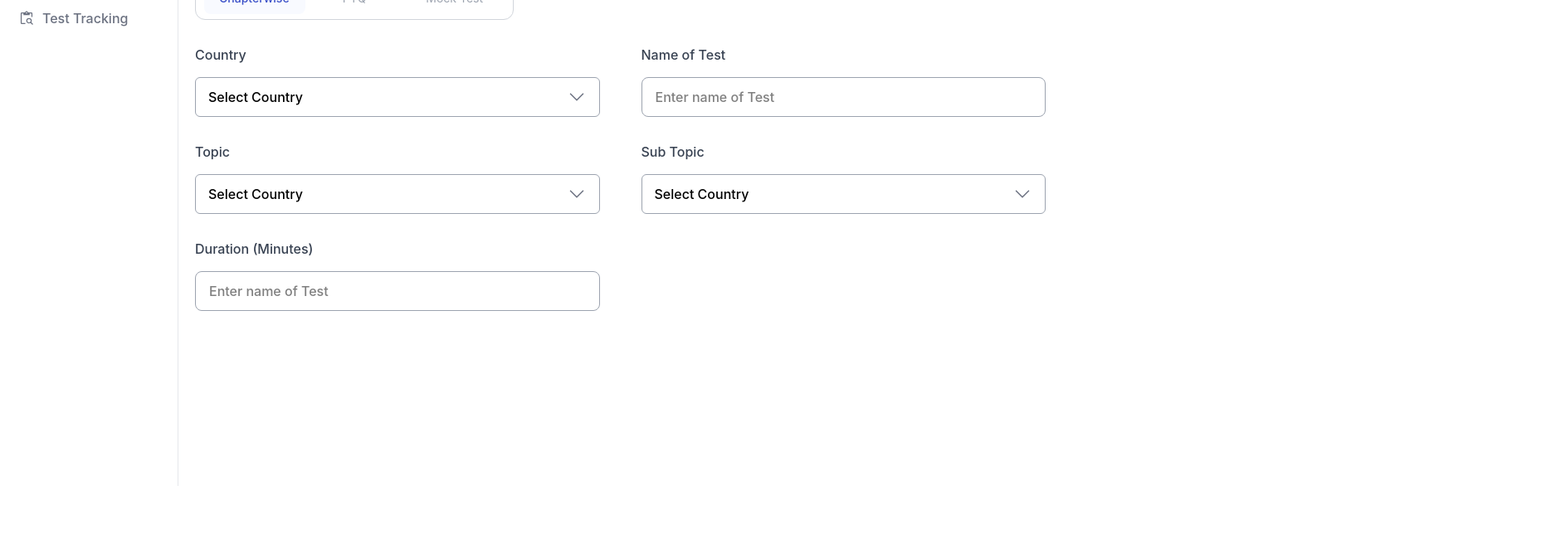
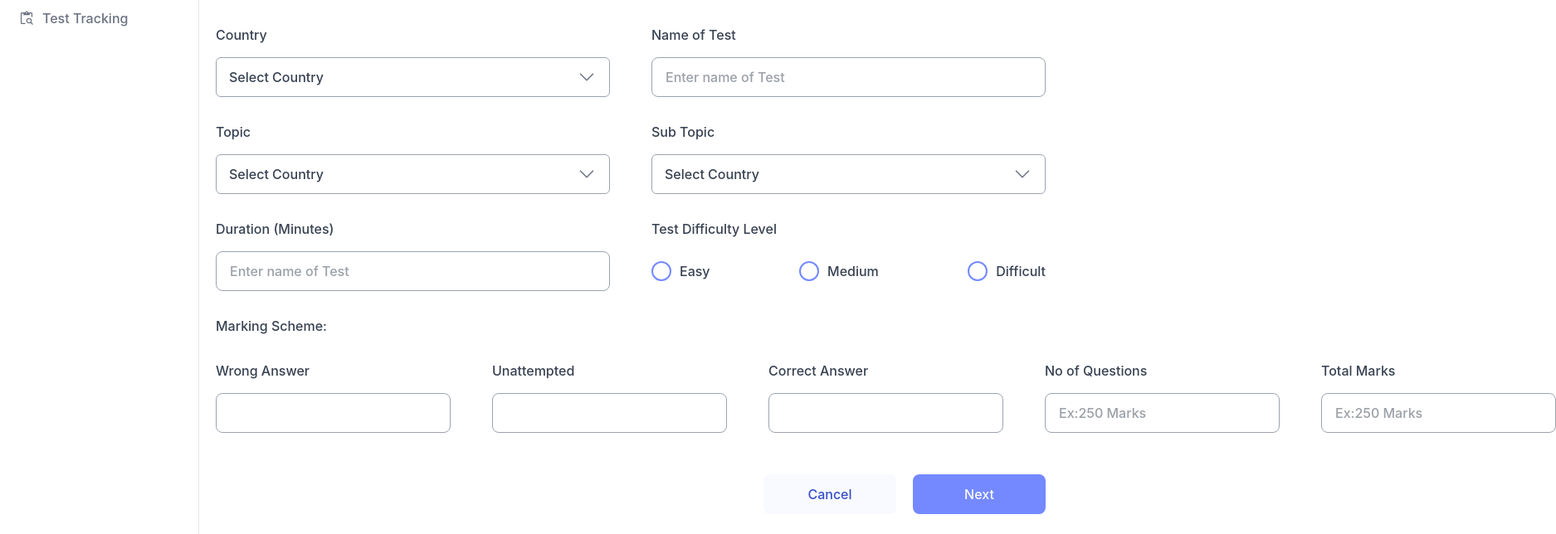
Before and after one commit to hardikgondalia/preproute-assignment, a React (Vite) app: page /dashboard in a window 1280 px wide. Shown: the part 214-858 px from the top of the page at 83% size, 1875 px wide, since content can reach past the window. Before the commit the page ends 800 px from the top, so only its background shows below. Built offline with nearby package versions, Linux system fonts and the light colour scheme; no server answers.

Commit message:
Test Creation Design

```diff
--- a/src/components/layout/Breadcrumb.tsx
+++ b/src/components/layout/Breadcrumb.tsx
@@ -0,0 +1,13 @@
+const Breadcrumb = () => {
+    return (
+        <div className="flex items-center gap-2 text-[16px] font-medium text-[#00000099]">
+            <span>Test Creation</span>
+            <span>/</span>
+            <span>Create Test</span>
+            <span>/</span>
+            <span className="pl-2.5">Chapter Wise</span>
+        </div>
+    )
+};
+
+export default Breadcrumb;
--- a/src/components/layout/MainLayout.tsx
+++ b/src/components/layout/MainLayout.tsx
@@ -2,25 +2,21 @@ import { Outlet } from "react-router-dom";
 
 import Header from "./Header";
 import Sidebar from "./Sidebar";
+import Breadcrumb from "./Breadcrumb";
 
 const MainLayout = () => {
   return (
     <div className="h-screen flex flex-col">
-
-
       <div className="flex flex-1">
-
         <Sidebar />
-
-        <div className="w-full flex flex-col">
+        <div className="w-[calc(100%-240px)] flex flex-col">
           <Header />
-          <main>
+          <main className="w-full flex flex-col gap-5 py-6 px-5">
+            <Breadcrumb />
             <Outlet />
           </main>
         </div>
-
       </div>
-
     </div>
   );
 };
--- a/src/pages/Dashboard/Dashboard.tsx
+++ b/src/pages/Dashboard/Dashboard.tsx
@@ -16,15 +16,8 @@ const Dashboard = () => {
   }, []);
 
   return (
-    <div className="w-full flex flex-col gap-5">
-      <div className="py-6 px-5 flex items-center gap-2 text-[16px] font-medium text-[#00000099]">
-        <span>Test Creation</span>
-        <span>/</span>
-        <span>Create Test</span>
-        <span>/</span>
-        <span className="pl-2.5">Chapter Wise</span>
-      </div>
-      <div className="w-full px-5 flex flex-col gap-7.5">
+    // <div className="w-full flex flex-col gap-5">
+    <div className="w-full flex flex-col gap-7.5">
       <div className="max-w-sm">
         <div className="relative flex items-center bg-white border border-[#D1D5DB] rounded-xl py-1.25 px-2.5">
           <div id="indicator"
@@ -46,7 +39,7 @@ const Dashboard = () => {
           <div className="flex flex-1 flex-col gap-3.75 font-medium">
             <label htmlFor="country" className="text-[#374151]">Country</label>
             <div className="grid grid-cols-1">
-                <select id="country" name="country" autoComplete="country-name" className="col-start-1 row-start-1 w-full appearance-none rounded-md bg-white py-3 pr-8 pl-4 outline-1 -outline-offset-1 outline-[#9CA3AF]">
+              <select id="country" name="country" autoComplete="country-name" className="col-start-1 row-start-1 w-full text-[#374151] appearance-none rounded-md bg-white py-3 pr-8 pl-4 outline-1 -outline-offset-1 outline-[#9CA3AF]">
                 <option>Select Country</option>
                 <option></option>
                 <option></option>
@@ -56,14 +49,14 @@ const Dashboard = () => {
           </div>
           <div className="flex flex-1 flex-col gap-3.75 font-medium">
             <label htmlFor="userid" className="text-[#374151]">Name of Test</label>
-              <input type="text" name="userid" placeholder="Enter name of Test" className="py-2.75 px-4 border border-[#9CA3AF] rounded-lg outline-none" />
+            <input type="text" name="userid" placeholder="Enter name of Test" className="py-2.75 px-4 text-[#374151] border border-[#9CA3AF] rounded-lg outline-none" />
           </div>
         </div>
         <div className="w-full flex items-center gap-12.5">
           <div className="flex flex-1 flex-col gap-3.75 font-medium">
             <label htmlFor="country" className="text-[#374151]">Topic</label>
             <div className="grid grid-cols-1">
-                <select id="country" name="country" autoComplete="country-name" className="col-start-1 row-start-1 w-full appearance-none rounded-md bg-white py-3 pr-8 pl-4 outline-1 -outline-offset-1 outline-[#9CA3AF]">
+              <select id="country" name="country" autoComplete="country-name" className="col-start-1 row-start-1 w-full text-[#374151] appearance-none rounded-md bg-white py-3 pr-8 pl-4 outline-1 -outline-offset-1 outline-[#9CA3AF]">
                 <option>Select Country</option>
                 <option></option>
                 <option></option>
@@ -74,7 +67,7 @@ const Dashboard = () => {
           <div className="flex flex-1 flex-col gap-3.75 font-medium">
             <label htmlFor="country" className="text-[#374151]">Sub Topic</label>
             <div className="grid grid-cols-1">
-                <select id="country" name="country" autoComplete="country-name" className="col-start-1 row-start-1 w-full appearance-none rounded-md bg-white py-3 pr-8 pl-4 outline-1 -outline-offset-1 outline-[#9CA3AF]">
+              <select id="country" name="country" autoComplete="country-name" className="col-start-1 row-start-1 w-full text-[#374151] appearance-none rounded-md bg-white py-3 pr-8 pl-4 outline-1 -outline-offset-1 outline-[#9CA3AF]">
                 <option>Select Country</option>
                 <option></option>
                 <option></option>
@@ -86,15 +79,60 @@ const Dashboard = () => {
         <div className="w-full flex items-center gap-12.5">
           <div className="flex flex-1 flex-col gap-3.75 font-medium">
             <label htmlFor="userid" className="text-[#374151]">Duration (Minutes)</label>
-              <input type="text" name="userid" placeholder="Enter name of Test" className="py-2.75 px-4 border border-[#9CA3AF] rounded-lg outline-none" />
+            <input type="text" name="userid" placeholder="Enter name of Test" className="py-2.75 px-4 text-[#374151] border border-[#9CA3AF] rounded-lg outline-none" />
           </div>
           <div className="flex flex-1 flex-col gap-3.75 font-medium">
-
+            <label htmlFor="userid" className="text-[#374151]">Test Difficulty Level</label>
+            <div className="flex justify-between items-center py-3">
+              <div className="flex items-center gap-2.5">
+                <input id="Easy" type="radio" name="push-notifications" className="relative size-6 appearance-none rounded-full border-2 border-[#7489FF] bg-white before:absolute before:inset-1 before:rounded-full before:bg-white not-checked:before:hidden checked:border-[#7489FF] checked:bg-[#7489FF] focus-visible:outline-2 focus-visible:outline-offset-2 focus-visible:outline-[#7489FF] disabled:border-gray-300 disabled:bg-gray-100 disabled:before:bg-gray-400 forced-colors:appearance-auto forced-colors:before:hidden cursor-pointer" />
+                <label htmlFor="Easy" className="block text-[16px] font-medium text-[#374151] cursor-pointer">Easy</label>
+              </div>
+              <div className="flex items-center gap-2.5">
+                <input id="Medium" type="radio" name="push-notifications" className="relative size-6 appearance-none rounded-full border-2 border-[#7489FF] bg-white before:absolute before:inset-1 before:rounded-full before:bg-white not-checked:before:hidden checked:border-[#7489FF] checked:bg-[#7489FF] focus-visible:outline-2 focus-visible:outline-offset-2 focus-visible:outline-[#7489FF] disabled:border-gray-300 disabled:bg-gray-100 disabled:before:bg-gray-400 forced-colors:appearance-auto forced-colors:before:hidden cursor-pointer" />
+                <label htmlFor="Medium" className="block text-[16px] font-medium text-[#374151] cursor-pointer">Medium</label>
+              </div>
+              <div className="flex items-center gap-2.5">
+                <input id="Difficult" type="radio" name="push-notifications" className="relative size-6 appearance-none rounded-full border-2 border-[#7489FF] bg-white before:absolute before:inset-1 before:rounded-full before:bg-white not-checked:before:hidden checked:border-[#7489FF] checked:bg-[#7489FF] focus-visible:outline-2 focus-visible:outline-offset-2 focus-visible:outline-[#7489FF] disabled:border-gray-300 disabled:bg-gray-100 disabled:before:bg-gray-400 forced-colors:appearance-auto forced-colors:before:hidden cursor-pointer" />
+                <label htmlFor="Difficult" className="block text-[16px] font-medium text-[#374151] cursor-pointer">Difficult</label>
+              </div>
+            </div>
+          </div>
+        </div>
+        <div className="text-[16px] font-medium text-[#374151]">Marking Scheme:</div>
+        <div className="w-full flex items-center gap-12.5">
+          <div className="flex items-center flex-1 gap-12.5">
+            <div className="flex flex-1 flex-col gap-3.75 font-medium">
+              <label htmlFor="userid" className="text-[#374151]">Wrong Answer</label>
+              <input type="number" name="userid" placeholder="" className="py-2.75 px-4 text-[#374151] border border-[#9CA3AF] rounded-lg outline-none" />
+            </div>
+            <div className="flex flex-1 flex-col gap-3.75 font-medium">
+              <label htmlFor="userid" className="text-[#374151]">Unattempted</label>
+              <input type="number" name="userid" placeholder="" className="py-2.75 px-4 text-[#374151] border border-[#9CA3AF] rounded-lg outline-none" />
+            </div>
+            <div className="flex flex-1 flex-col gap-3.75 font-medium">
+              <label htmlFor="userid" className="text-[#374151]">Correct Answer</label>
+              <input type="number" name="userid" placeholder="" className="py-2.75 px-4 text-[#374151] border border-[#9CA3AF] rounded-lg outline-none" />
+            </div>
+          </div>
+          <div className="flex items-center flex-1 gap-12.5">
+            <div className="flex flex-1 flex-col gap-3.75 font-medium">
+              <label htmlFor="userid" className="text-[#374151]">No of Questions</label>
+              <input type="text" name="userid" placeholder="Ex:250 Marks" className="py-2.75 px-4 text-[#374151] border border-[#9CA3AF] rounded-lg outline-none" />
+            </div>
+            <div className="flex flex-1 flex-col gap-3.75 font-medium">
+              <label htmlFor="userid" className="text-[#374151]">Total Marks</label>
+              <input type="text" name="userid" placeholder="Ex:250 Marks" className="py-2.75 px-4 text-[#374151] border border-[#9CA3AF] rounded-lg outline-none" />
+            </div>
           </div>
         </div>
       </form>
+      <div className="pt-5 flex justify-end items-center gap-5">
+        <button className="border-none bg-[#F8FAFF] rounded-lg w-40 h-12 flex justify-center items-center text-[16px] font-medium text-[#384EC7] cursor-pointer">Cancel</button>
+        <button className="border-none bg-[#7489FF] rounded-lg w-40 h-12 flex justify-center items-center text-[16px] font-medium text-[#FAFAFA] cursor-pointer">Next</button>
       </div>
     </div>
+    // </div>
   );
 };
 
```
Lines whose indentation alone changed are shown as unchanged.
